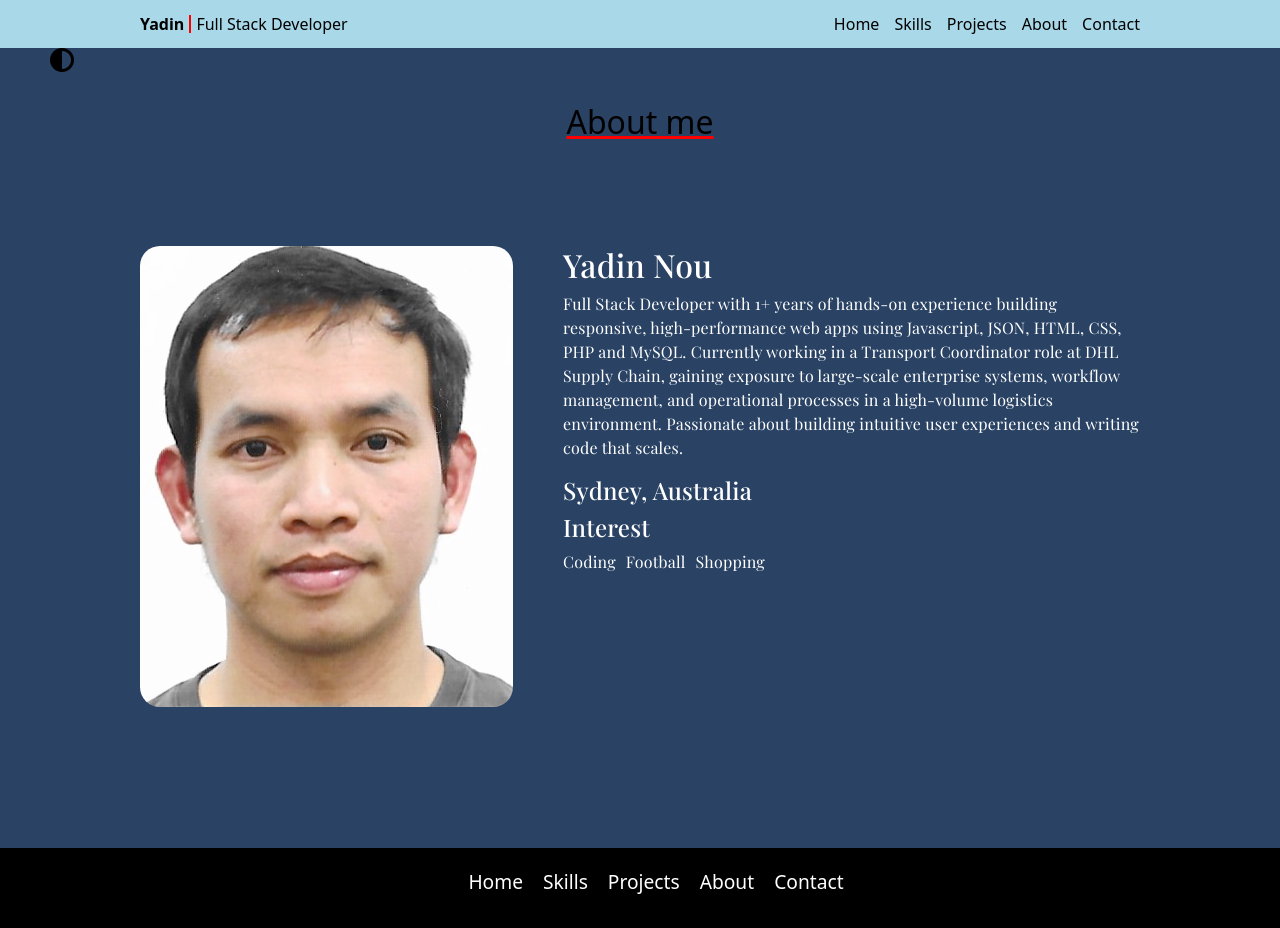
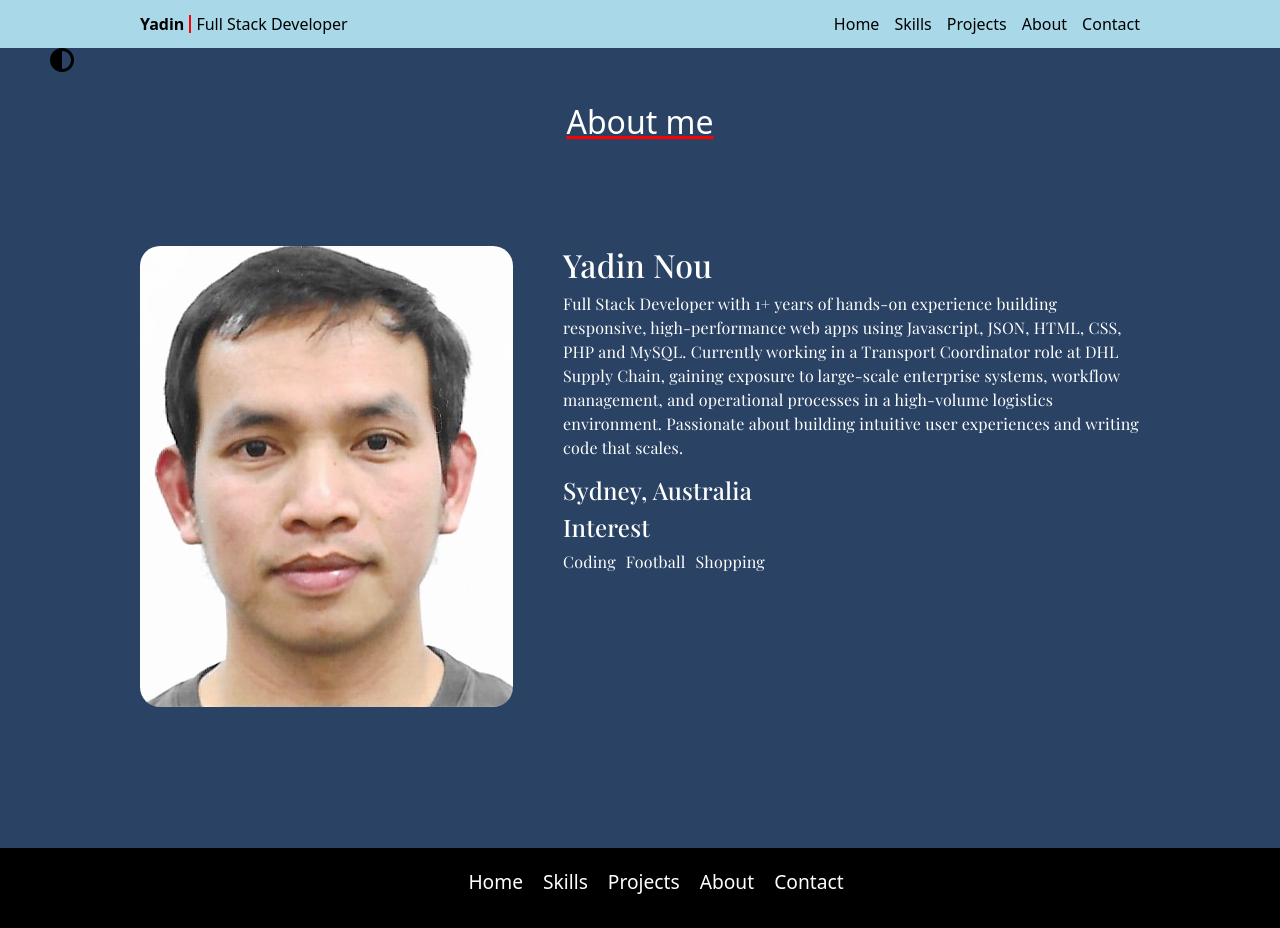
Before and after one commit to yadin-nou/react-portfolio, a React (Vite) app: page /aboutme in a window 1280 px wide. Built offline with nearby package versions, Linux system fonts and the light colour scheme; a web font is replaced by a local one.

Commit message:
update title color

```diff
--- a/src/components/Aboutme.jsx
+++ b/src/components/Aboutme.jsx
@@ -11,7 +11,7 @@ export const Aboutme = ({ mypic }) => {
           {/* <div className="title" style={{ color: "var(--white-text)" }}>
             About me
           </div> */}
-          <Title title="About me" style={"var(--white-text)"} />
+          <Title title="About me" col={"var(--white-text)"} />
           <div className="content playfair-display">
             <div className="aboutme-pic">
               <img src={mypic} alt="Yadin Nou" />
--- a/src/components/Title.jsx
+++ b/src/components/Title.jsx
@@ -3,7 +3,7 @@ import React from "react";
 export const Title = ({ title, col }) => {
   return (
     <>
-      <div className="title" style={{ color: { col } }}>
+      <div className="title" style={{ color: col }}>
         {title}
       </div>
     </>
```
